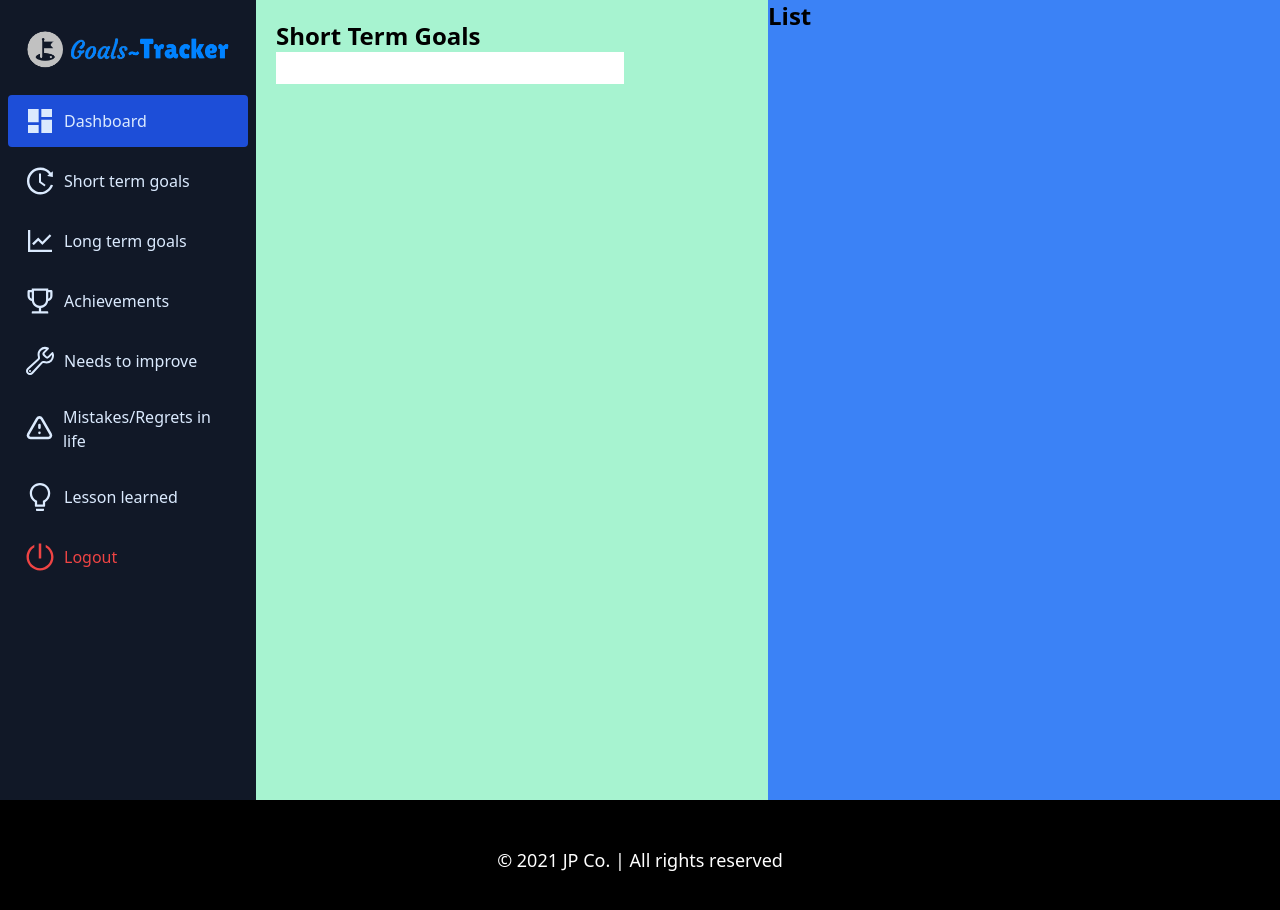
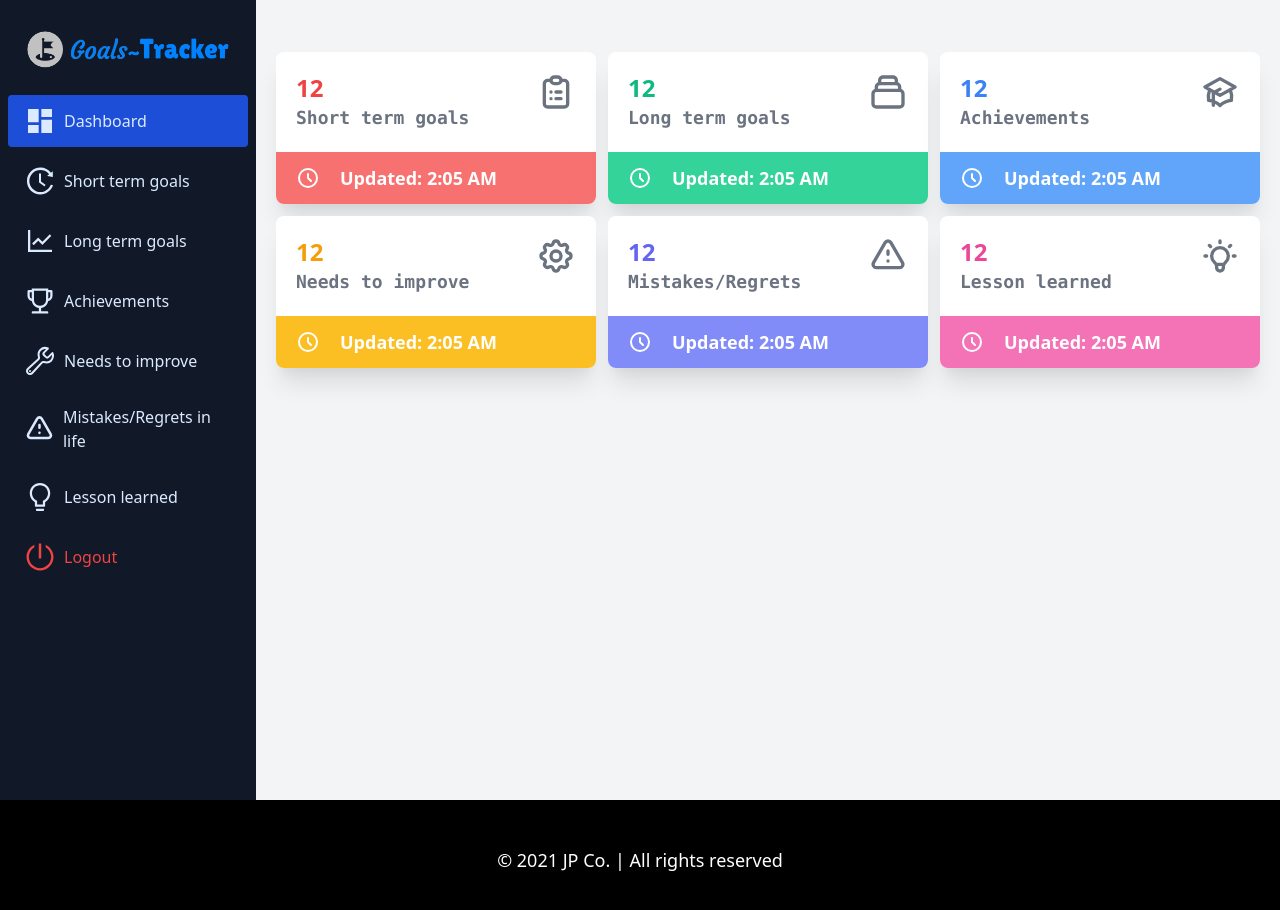
Before and after one commit to jhimson/goal-achievement-app, a React (Create React App) app in the folder client/: page /dashboard in a window 1280 px wide. Shown: the top 910 px of the page. Built offline with nearby package versions, Linux system fonts and the light colour scheme; sample sign-in values are in the browser's storage; what react-toast-notifications would draw is missing.

Commit message:
style: add info cards on dashboard page

```diff
--- /dev/null
+++ b/client/src/components/InfoCard.jsx
@@ -0,0 +1,39 @@
+import React from 'react';
+
+const InfoCard = ({ title, color, logo }) => {
+  const x = 0;
+  return (
+    <div className="w-full bg-white rounded-lg shadow-xl ">
+      <div className="flex justify-between p-5">
+        <div>
+          <div className={`text-${color}-500`}>12</div>
+          <div className="font-mono text-lg text-gray-500">{title}</div>
+        </div>
+        <div className="items-center">{logo}</div>
+      </div>
+      <div
+        className={`flex items-center space-x-5 py-3 px-5 text-left bg-${color}-400 rounded-b-lg text-white text-lg font-bold`}
+      >
+        <div>
+          <svg
+            xmlns="http://www.w3.org/2000/svg"
+            className="w-6 h-6"
+            fill="none"
+            viewBox="0 0 24 24"
+            stroke="currentColor"
+          >
+            <path
+              strokeLinecap="round"
+              strokeLinejoin="round"
+              strokeWidth="2"
+              d="M12 8v4l3 3m6-3a9 9 0 11-18 0 9 9 0 0118 0z"
+            />
+          </svg>
+        </div>
+        <div>Updated: 2:05 AM</div>
+      </div>
+    </div>
+  );
+};
+
+export default InfoCard;
--- a/client/src/components/Sidenav.jsx
+++ b/client/src/components/Sidenav.jsx
@@ -147,7 +147,7 @@ const Sidenav = ({ content, active }) => {
       </div>
 
       {/* content */}
-      <div className="flex-1 min-h-screen text-2xl font-bold bg-gray-200">
+      <div className="flex-1 min-h-screen text-2xl font-bold bg-gray-100">
         {content}
       </div>
     </div>
--- a/client/src/pages/DashboardPage.jsx
+++ b/client/src/pages/DashboardPage.jsx
@@ -2,10 +2,10 @@
 import React, { useEffect } from 'react';
 import { useSelector } from 'react-redux';
 import { useHistory } from 'react-router-dom';
+import InfoCard from '../components/InfoCard';
 
 //! COMPONENTS
 import Layout from '../components/Layout';
-import Sidenav from '../components/Sidenav';
 //! ----------------------------------------------------->
 
 const DashboardPage = () => {
@@ -21,36 +21,136 @@ const DashboardPage = () => {
   }, [token, history]);
   return (
     <Layout active="dashboardPage">
-      <div className="flex min-h-full bg-gray-200">
-        <div className="w-1/2 p-5 bg-green-200">
-          <h1>Short Term Goals</h1>
-          <input type="text" />
-        </div>
-        <div className="w-1/2 bg-blue-500">
-          <h1>List</h1>
-        </div>
+      <div className="grid p-5 mt-8 space-y-10 bg-gray-100 lg:space-y-0 lg:grid-cols-2 lg:p-5 lg:gap-3 xl:grid-cols-3">
+        <InfoCard
+          title="Short term goals"
+          color="red"
+          logo={
+            <svg
+              xmlns="http://www.w3.org/2000/svg"
+              className="w-10 h-10 text-gray-500"
+              fill="none"
+              viewBox="0 0 24 24"
+              stroke="currentColor"
+            >
+              <path
+                strokeLinecap="round"
+                strokeLinejoin="round"
+                strokeWidth="2"
+                d="M9 5H7a2 2 0 00-2 2v12a2 2 0 002 2h10a2 2 0 002-2V7a2 2 0 00-2-2h-2M9 5a2 2 0 002 2h2a2 2 0 002-2M9 5a2 2 0 012-2h2a2 2 0 012 2m-3 7h3m-3 4h3m-6-4h.01M9 16h.01"
+              />
+            </svg>
+          }
+        />
+        <InfoCard
+          title="Long term goals"
+          color="green"
+          logo={
+            <svg
+              xmlns="http://www.w3.org/2000/svg"
+              className="w-10 h-10 text-gray-500"
+              fill="none"
+              viewBox="0 0 24 24"
+              stroke="currentColor"
+            >
+              <path
+                strokeLinecap="round"
+                strokeLinejoin="round"
+                strokeWidth="2"
+                d="M19 11H5m14 0a2 2 0 012 2v6a2 2 0 01-2 2H5a2 2 0 01-2-2v-6a2 2 0 012-2m14 0V9a2 2 0 00-2-2M5 11V9a2 2 0 012-2m0 0V5a2 2 0 012-2h6a2 2 0 012 2v2M7 7h10"
+              />
+            </svg>
+          }
+        />
+        <InfoCard
+          title="Achievements"
+          color="blue"
+          logo={
+            <svg
+              xmlns="http://www.w3.org/2000/svg"
+              className="w-10 h-10 text-gray-500"
+              fill="none"
+              viewBox="0 0 24 24"
+              stroke="currentColor"
+            >
+              <path d="M12 14l9-5-9-5-9 5 9 5z" />
+              <path d="M12 14l6.16-3.422a12.083 12.083 0 01.665 6.479A11.952 11.952 0 0012 20.055a11.952 11.952 0 00-6.824-2.998 12.078 12.078 0 01.665-6.479L12 14z" />
+              <path
+                strokeLinecap="round"
+                strokeLinejoin="round"
+                strokeWidth="2"
+                d="M12 14l9-5-9-5-9 5 9 5zm0 0l6.16-3.422a12.083 12.083 0 01.665 6.479A11.952 11.952 0 0012 20.055a11.952 11.952 0 00-6.824-2.998 12.078 12.078 0 01.665-6.479L12 14zm-4 6v-7.5l4-2.222"
+              />
+            </svg>
+          }
+        />
+        <InfoCard
+          title="Needs to improve"
+          color="yellow"
+          logo={
+            <svg
+              xmlns="http://www.w3.org/2000/svg"
+              className="w-10 h-10 text-gray-500"
+              fill="none"
+              viewBox="0 0 24 24"
+              stroke="currentColor"
+            >
+              <path
+                strokeLinecap="round"
+                strokeLinejoin="round"
+                strokeWidth="2"
+                d="M10.325 4.317c.426-1.756 2.924-1.756 3.35 0a1.724 1.724 0 002.573 1.066c1.543-.94 3.31.826 2.37 2.37a1.724 1.724 0 001.065 2.572c1.756.426 1.756 2.924 0 3.35a1.724 1.724 0 00-1.066 2.573c.94 1.543-.826 3.31-2.37 2.37a1.724 1.724 0 00-2.572 1.065c-.426 1.756-2.924 1.756-3.35 0a1.724 1.724 0 00-2.573-1.066c-1.543.94-3.31-.826-2.37-2.37a1.724 1.724 0 00-1.065-2.572c-1.756-.426-1.756-2.924 0-3.35a1.724 1.724 0 001.066-2.573c-.94-1.543.826-3.31 2.37-2.37.996.608 2.296.07 2.572-1.065z"
+              />
+              <path
+                strokeLinecap="round"
+                strokeLinejoin="round"
+                strokeWidth="2"
+                d="M15 12a3 3 0 11-6 0 3 3 0 016 0z"
+              />
+            </svg>
+          }
+        />
+        <InfoCard
+          title="Mistakes/Regrets"
+          color="indigo"
+          logo={
+            <svg
+              xmlns="http://www.w3.org/2000/svg"
+              className="w-10 h-10 text-gray-500"
+              fill="none"
+              viewBox="0 0 24 24"
+              stroke="currentColor"
+            >
+              <path
+                strokeLinecap="round"
+                strokeLinejoin="round"
+                strokeWidth="2"
+                d="M12 9v2m0 4h.01m-6.938 4h13.856c1.54 0 2.502-1.667 1.732-3L13.732 4c-.77-1.333-2.694-1.333-3.464 0L3.34 16c-.77 1.333.192 3 1.732 3z"
+              />
+            </svg>
+          }
+        />
+        <InfoCard
+          title="Lesson learned"
+          color="pink"
+          logo={
+            <svg
+              xmlns="http://www.w3.org/2000/svg"
+              className="w-10 h-10 text-gray-500"
+              fill="none"
+              viewBox="0 0 24 24"
+              stroke="currentColor"
+            >
+              <path
+                strokeLinecap="round"
+                strokeLinejoin="round"
+                strokeWidth="2"
+                d="M9.663 17h4.673M12 3v1m6.364 1.636l-.707.707M21 12h-1M4 12H3m3.343-5.657l-.707-.707m2.828 9.9a5 5 0 117.072 0l-.548.547A3.374 3.374 0 0014 18.469V19a2 2 0 11-4 0v-.531c0-.895-.356-1.754-.988-2.386l-.548-.547z"
+              />
+            </svg>
+          }
+        />
       </div>
-      {/* <div className="w-full">
-          <div className="w-full h-full p-10 bg-gray-200">
-            <div className="container h-full p-5 bg-gray-300 rounded-lg">
-              <h1>Dashboard</h1>
-            </div>
-          </div>
-        </div> */}
-      {/* <div className="flex flex-col items-start justify-center lg:flex-row">
-          <div className="flex flex-col w-full lg:flex-row">
-            <div>
-              <Sidebar active="dashboard" />
-            </div>
-            <div className="w-full">
-              <div className="w-full h-full p-10 bg-gray-200">
-                <div className="container h-full p-5 bg-gray-300 rounded-lg">
-                  <h1>Dashboard</h1>
-                </div>
-              </div>
-            </div>
-          </div>
-        </div> */}
     </Layout>
   );
 };
```
Also changed, not shown: 1 other file (tests, documents, lock files or other folders).
